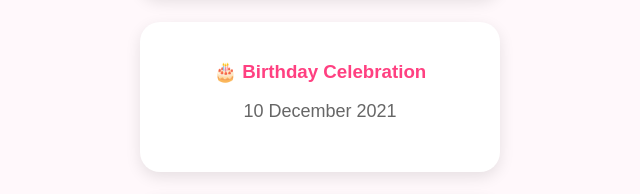
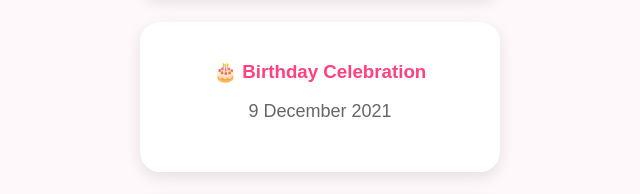
Before and after one commit to Arpii12/12345678, a plain HTML site: page index.html in a window 1280 px wide. Shown: the part 1502-1696 px from the top of the page, 320-960 px from the left. Drawn offline with Linux system fonts and the light colour scheme.

Commit message:
Update index.html

```diff
--- a/index.html
+++ b/index.html
@@ -65,7 +65,7 @@
         </div>
         <div class="memory">
             <h3>🎂 Birthday Celebration</h3>
-            <p>10 December 2021</p>
+            <p>9 December 2021</p>
         </div>
         <div class="memory">
             <h3>❤️ Best Friends Forever</h3>
```
